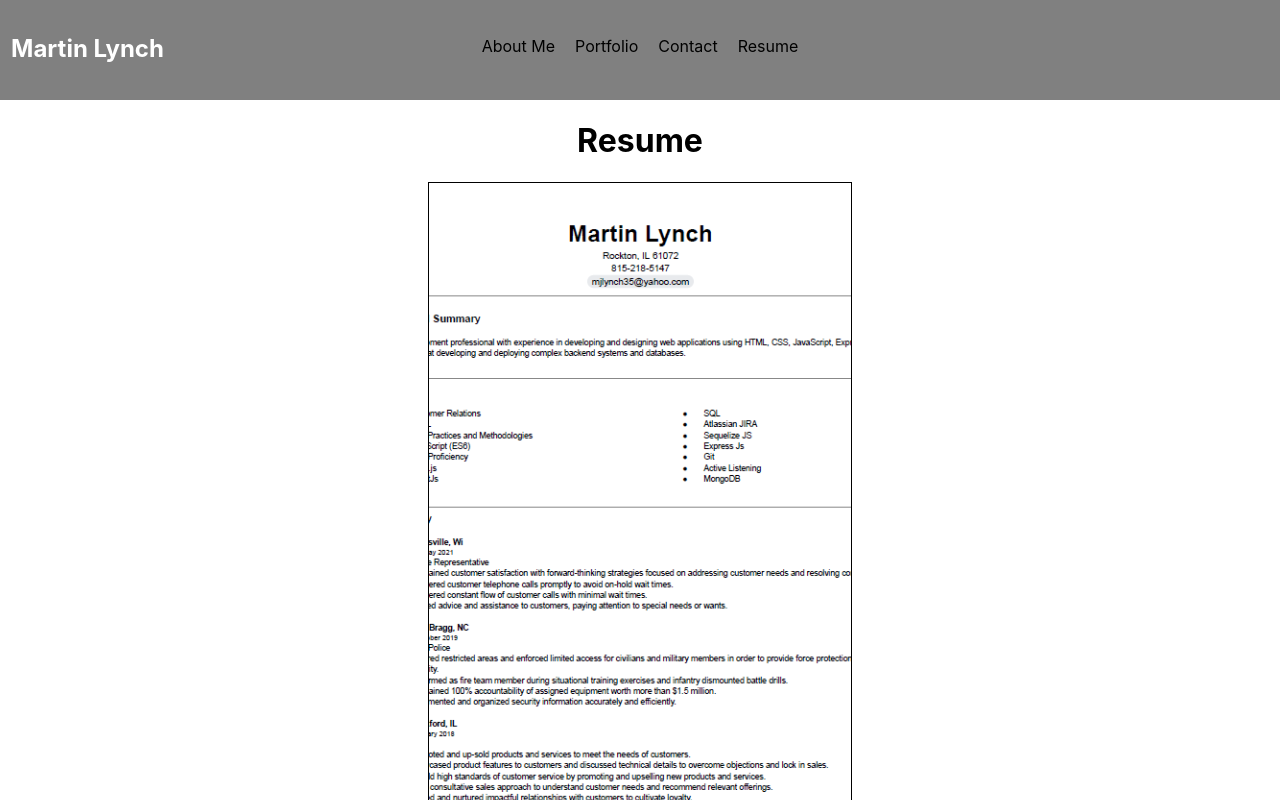
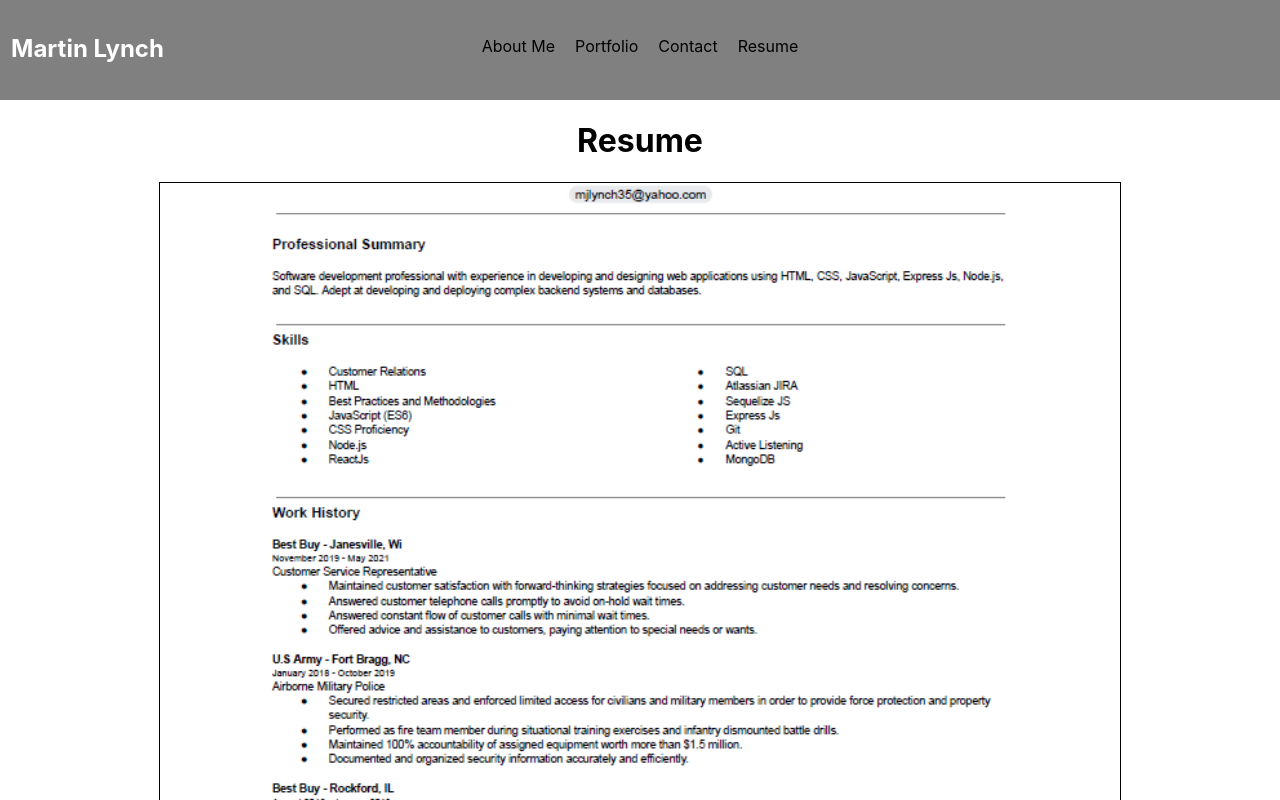
Before and after one commit to mjlynch123/React_Portfolio, a React (Create React App) app: page / in a window 1280 px wide. Both pictures are taken after a click on the item "Resume". Shown: the top 800 px of the page. Built offline with nearby package versions, Linux system fonts and the light colour scheme.

Commit message:
updated resume box size

```diff
--- a/src/App.css
+++ b/src/App.css
@@ -149,10 +149,10 @@ nav ul li:hover {
 /* Resume Component */
 
 .resume {
-  width: 33%;
+  width: 75%;
   margin: 10px auto;
   border: 1px solid;
-  height: 850px;
+  height: 900px;
   background-image: url("../public/resume_image.png");
   background-repeat: no-repeat;
   background-position: center;
```
